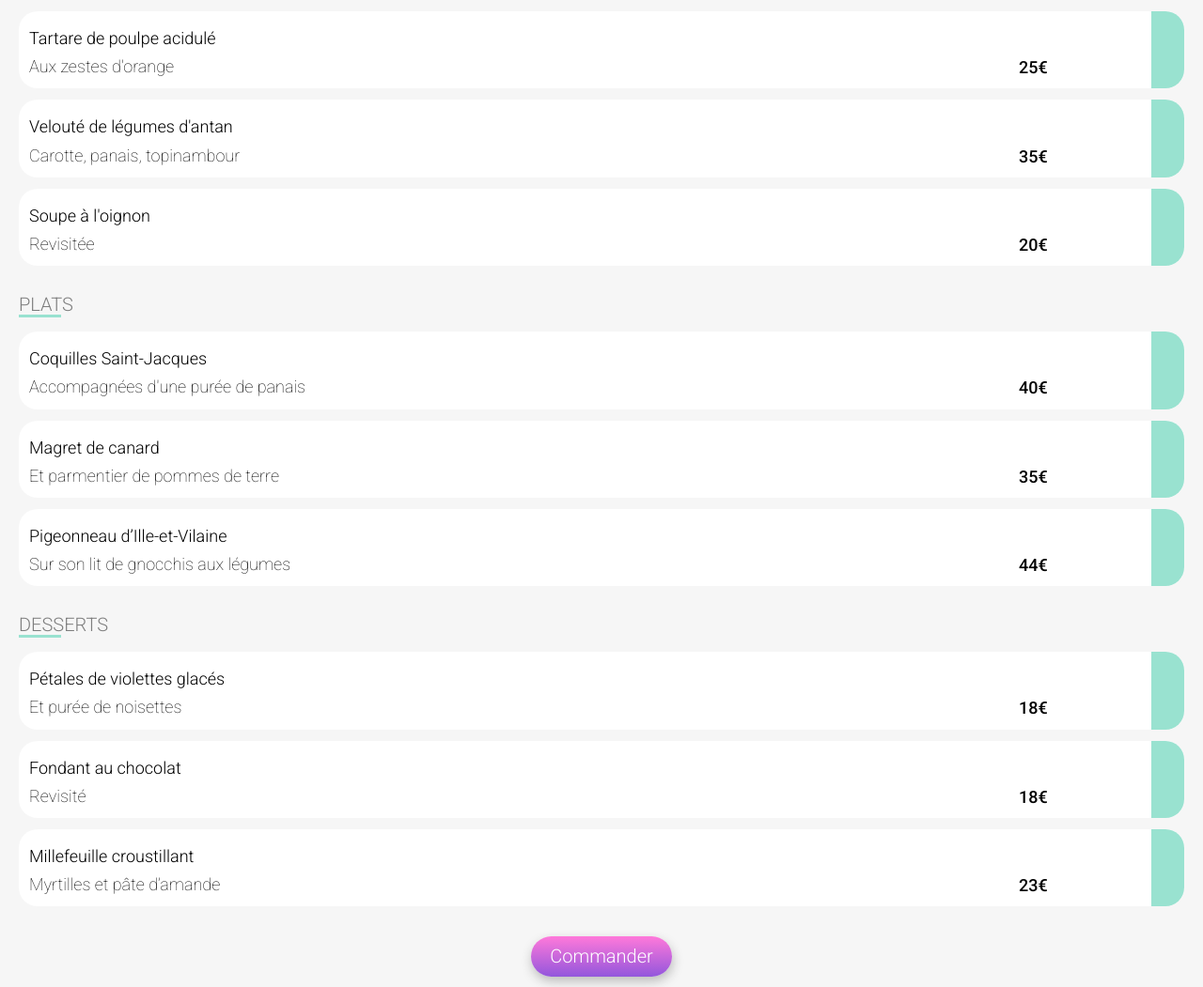
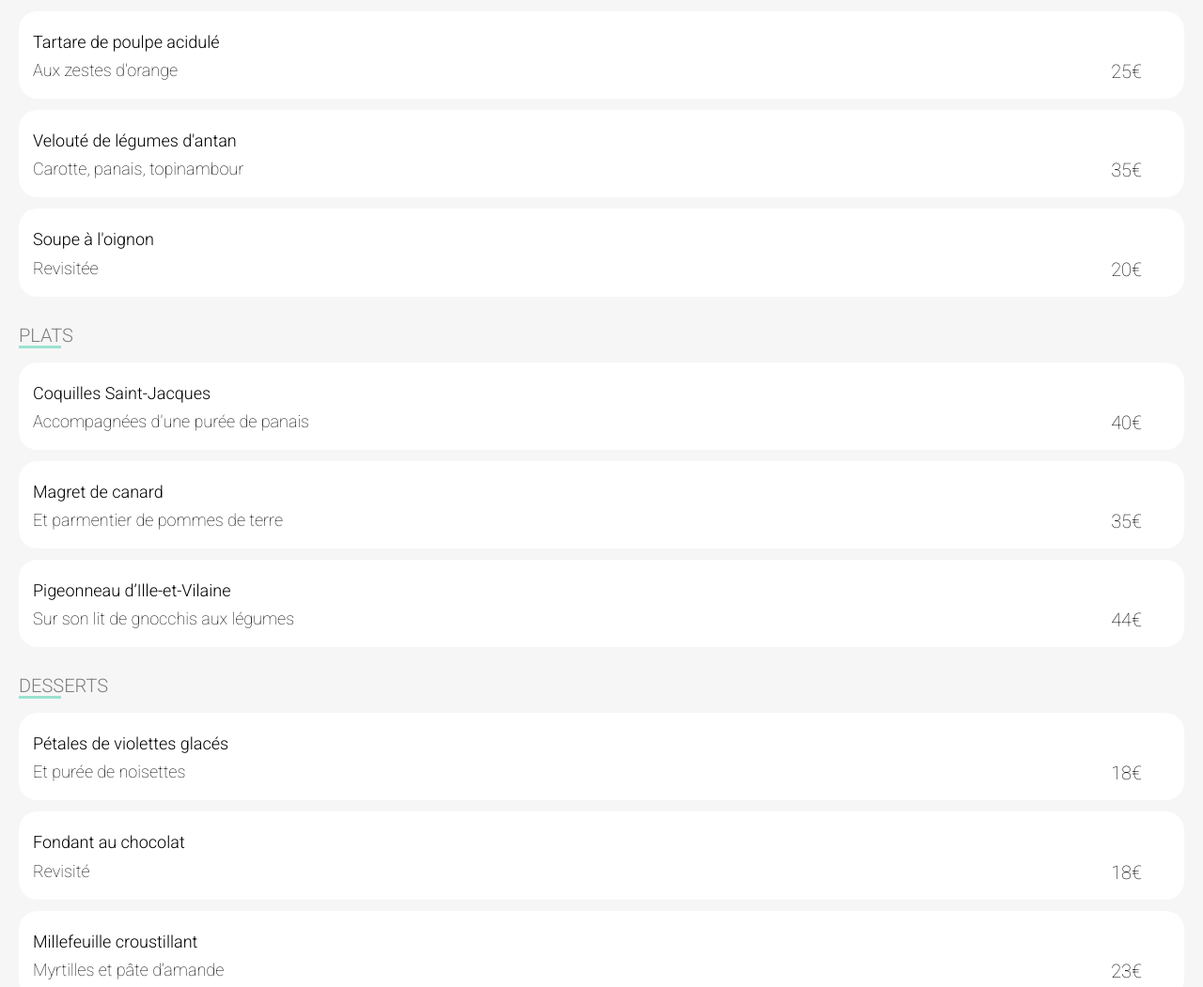
Before and after one commit to Webandclo/claudie_3_code_052022, a website: page menu_a_la_francaise.html in a window 1280 px wide. Shown: the part 404-1455 px from the top of the page at 94% size. Drawn offline with nearby package versions, Linux system fonts and the light colour scheme; a web font is replaced by a local one.

Commit message:
animation selection menu

```diff
--- a/menu_a_la_francaise.html
+++ b/menu_a_la_francaise.html
@@ -43,14 +43,16 @@
             <section class="menu">
                 <h3>Entrées</h3>
                 <div class="menu_plat">
-                    <div class="menu_plat_texte">
+                    <div class="menu_plat_caption">
                         <h4>Tartare de poulpe acidulé</h4>
+                        <div class="menu_plat_caption_description">
                             <p>Aux zestes d'orange</p>
+                            <div class="menu_plat_caption_prix">
+                                25€
+                            </div>
+                        </div>
                     </div>
                     <div class="menu_plat_info">
-                        <div class="menu_plat_prix">
-                            25€
-                        </div>
                         <div class="menu_plat_selection">
                             <i class="fa-solid fa-circle-check"></i>
                         </div>
@@ -58,14 +60,16 @@
                 </div>
 
                 <div class="menu_plat">
-                    <div class="menu_plat_texte">
+                    <div class="menu_plat_caption">
                         <h4>Velouté de légumes d'antan</h4>
+                        <div class="menu_plat_caption_description">
                             <p>Carotte, panais, topinambour</p>
+                            <div class="menu_plat_caption_prix">
+                                35€
+                            </div>
+                        </div>
                     </div>
                     <div class="menu_plat_info">
-                        <div class="menu_plat_prix">
-                            35€
-                        </div>
                         <div class="menu_plat_selection">
                             <i class="fa-solid fa-circle-check"></i>
                         </div>
@@ -73,14 +77,16 @@
                 </div>
 
                 <div class="menu_plat">
-                    <div class="menu_plat_texte">
+                    <div class="menu_plat_caption">
                         <h4>Soupe à l'oignon</h4>
+                        <div class="menu_plat_caption_description">
                             <p>Revisitée</p>
+                            <div class="menu_plat_caption_prix">
+                                20€
+                            </div>
+                        </div>
                     </div>
                     <div class="menu_plat_info">
-                        <div class="menu_plat_prix">
-                            20€
-                        </div>
                         <div class="menu_plat_selection">
                             <i class="fa-solid fa-circle-check"></i>
                         </div>
@@ -91,14 +97,16 @@
             <section class="menu">
                 <h3>Plats</h3>
                 <div class="menu_plat">
-                    <div class="menu_plat_texte">
+                    <div class="menu_plat_caption">
                         <h4>Coquilles Saint-Jacques</h4>
+                            <div class="menu_plat_caption_description">
                             <p>Accompagnées d'une purée de panais</p>
+                            <div class="menu_plat_caption_prix">
+                                40€
+                            </div>
+                        </div>
                     </div>
                     <div class="menu_plat_info">
-                    <div class="menu_plat_prix">
-                            40€
-                        </div>
                         <div class="menu_plat_selection">
                             <i class="fa-solid fa-circle-check"></i>
                         </div>
@@ -106,14 +114,17 @@
                 </div>
 
                 <div class="menu_plat">
-                    <div class="menu_plat_texte">
+                    <div class="menu_plat_caption">
                         <h4>Magret de canard</h4>
+                        <div class="menu_plat_caption_description">
                             <p>Et parmentier de pommes de terre</p>
+                            <div class="menu_plat_caption_prix">
+                                35€
+                            </div>
+                        </div>
                     </div>
                     <div class="menu_plat_info">
-                        <div class="menu_plat_prix">
-                            35€
-                        </div>
+
                         <div class="menu_plat_selection">
                             <i class="fa-solid fa-circle-check"></i>
                         </div>
@@ -121,14 +132,16 @@
                 </div>
 
                 <div class="menu_plat">
-                    <div class="menu_plat_texte">
+                    <div class="menu_plat_caption">
                         <h4>Pigeonneau d’Ille-et-Vilaine</h4>
+                        <div class="menu_plat_caption_description">
                             <p>Sur son lit de gnocchis aux légumes</p>
+                            <div class="menu_plat_caption_prix">
+                                44€
+                            </div>
+                        </div>
                     </div>
                     <div class="menu_plat_info">
-                        <div class="menu_plat_prix">
-                            44€
-                        </div>
                         <div class="menu_plat_selection">
                             <i class="fa-solid fa-circle-check"></i>
                         </div>
@@ -141,14 +154,16 @@
                 <h3>Desserts</h3>
 
                 <div class="menu_plat">
-                    <div class="menu_plat_texte">
+                    <div class="menu_plat_caption">
                         <h4>Pétales de violettes glacés</h4>
+                        <div class="menu_plat_caption_description">
                             <p>Et purée de noisettes</p>
+                            <div class="menu_plat_caption_prix">
+                                18€
+                            </div>
+                        </div>
                     </div>
                     <div class="menu_plat_info">
-                        <div class="menu_plat_prix">
-                            18€
-                        </div>
                         <div class="menu_plat_selection">
                             <i class="fa-solid fa-circle-check"></i>
                         </div>
@@ -156,14 +171,16 @@
                 </div>
 
                 <div class="menu_plat">
-                    <div class="menu_plat_texte">
+                    <div class="menu_plat_caption">
                         <h4>Fondant au chocolat</h4>
+                        <div class="menu_plat_caption_description">
                             <p>Revisité</p>
+                            <div class="menu_plat_caption_prix">
+                                18€
+                            </div>
+                        </div>
                     </div>
                     <div class="menu_plat_info">
-                        <div class="menu_plat_prix">
-                            18€
-                        </div>
                         <div class="menu_plat_selection">
                             <i class="fa-solid fa-circle-check"></i>
                         </div>
@@ -171,14 +188,16 @@
                 </div>
 
                 <div class="menu_plat">
-                    <div class="menu_plat_texte">
+                    <div class="menu_plat_caption">
                         <h4>Millefeuille croustillant</h4>
+                        <div class="menu_plat_caption_description">
                             <p>Myrtilles et pâte d’amande</p>
+                            <div class="menu_plat_caption_prix">
+                                23€
+                            </div>
+                        </div>
                     </div>
                     <div class="menu_plat_info">
-                        <div class="menu_plat_prix">
-                            23€
-                        </div>
                         <div class="menu_plat_selection">
                             <i class="fa-solid fa-circle-check"></i>
                         </div>
--- a/sass/pages/_menu.scss
+++ b/sass/pages/_menu.scss
@@ -46,6 +46,7 @@
             overflow: hidden;
             animation-duration: 3s;
             animation-name: menuslide;
+            height: fit-content;
             h3 {
                 font-size: 1.1rem;
             }
@@ -55,26 +56,51 @@
                 overflow: hidden;
                 white-space: nowrap;
             }
-            &_texte {
-                flex-basis: 70%;
-                padding: 11px;
+            &_caption {
+                // flex-basis: 70%;
+                // padding: 11px;
+                // text-overflow: ellipsis;
+                // overflow: hidden;
+                // white-space: nowrap;
+                display: flex;
+                flex: 100%;
+                white-space: nowrap;
+                flex-direction: column;
                 text-overflow: ellipsis;
                 overflow: hidden;
-                white-space: nowrap;
+                transition: all 200ms;
+                padding: 15px;
                 h4 {
                     text-overflow: ellipsis;
                     overflow: hidden;
                     white-space: nowrap;
                 }
+                &_description {
+                    display: flex;
+                    justify-content: space-between;
+                }
             }
             &_info {
-                transform: translate(50%, 0);
-                transition: transform 200ms ease-in-out;
-                flex-basis: 30%;
+                // transform: translate(50%, 0);
+                // transition: transform 200ms ease-in-out;
+                // flex-basis: 30%;
+                // display: flex;
+                // flex-grow: 1;
+                // flex-grow: 1;
+                // justify-content: start;
+
+                flex: 0%;
+                color: $colour-white;
+                background-color: $colour-accent;
+                text-align: center;
+                white-space: nowrap;
                 display: flex;
-                flex-grow: 1;
-                flex-grow: 1;
-                justify-content: start;
+                justify-content: center;
+                // border-top-right-radius: 20px 20px;
+                // border-bottom-right-radius: 20px 20px;
+                transform: translateX(100px);
+                cursor: pointer;
+                transition: all 700ms;
             }
             &_prix {
                 flex-basis: 10%;
@@ -87,7 +113,7 @@
             }
             &_selection {
                 // overflow: hidden;
-                width: 100px;
+                // width: 100px;
                 background: $colour-accent;
                 align-items: center;
                 display: flex;
@@ -102,9 +128,17 @@
                 }
             }
             &:hover {
+                .menu_plat_caption {
+                    transition: transform 200ms ease-in-out;
+                }
                 .menu_plat_info {
-                    transform: translate(0, 0);
+                    transform: translate(0,0);
                     transition: transform 600ms ease-in-out;
+                    flex: 25%;
+                    // transform: translateX(0px);
+                    // background-color: #99e2d0;
+                    // cursor: pointer;
+                    // color: #f6f6f6;
                 }
                 .menu_plat_selection {
 
```
Also changed, not shown: public/css/style.css, 1 other file. Lines whose indentation alone changed are shown as unchanged.
